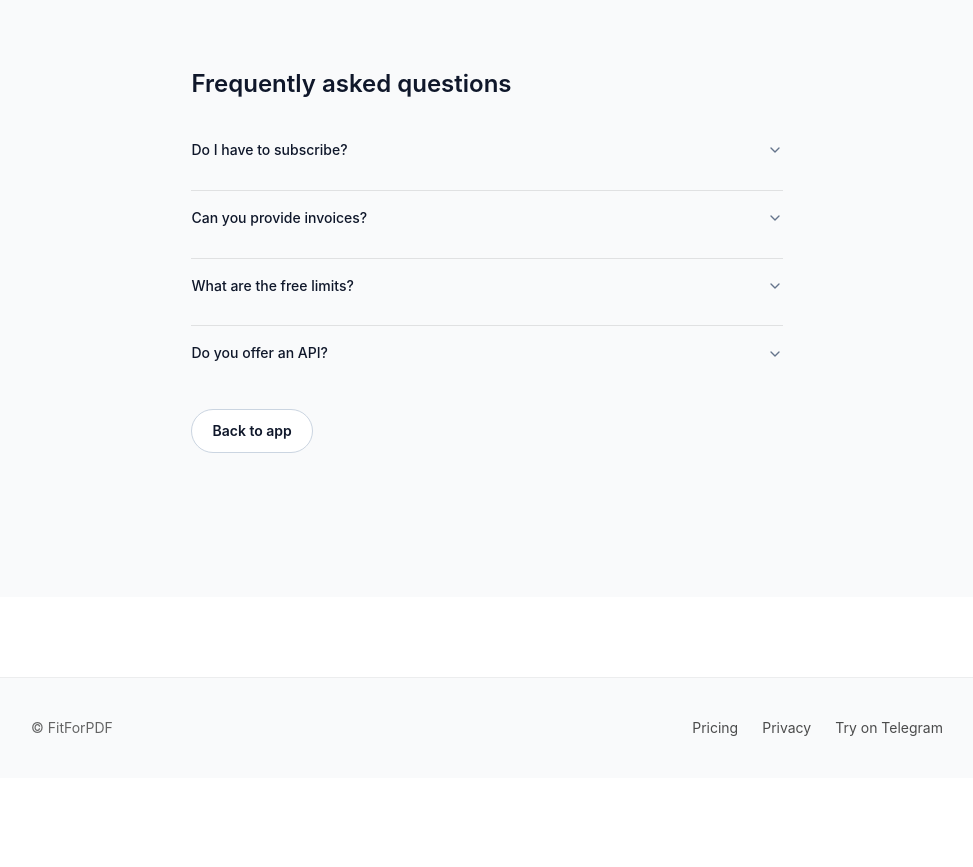
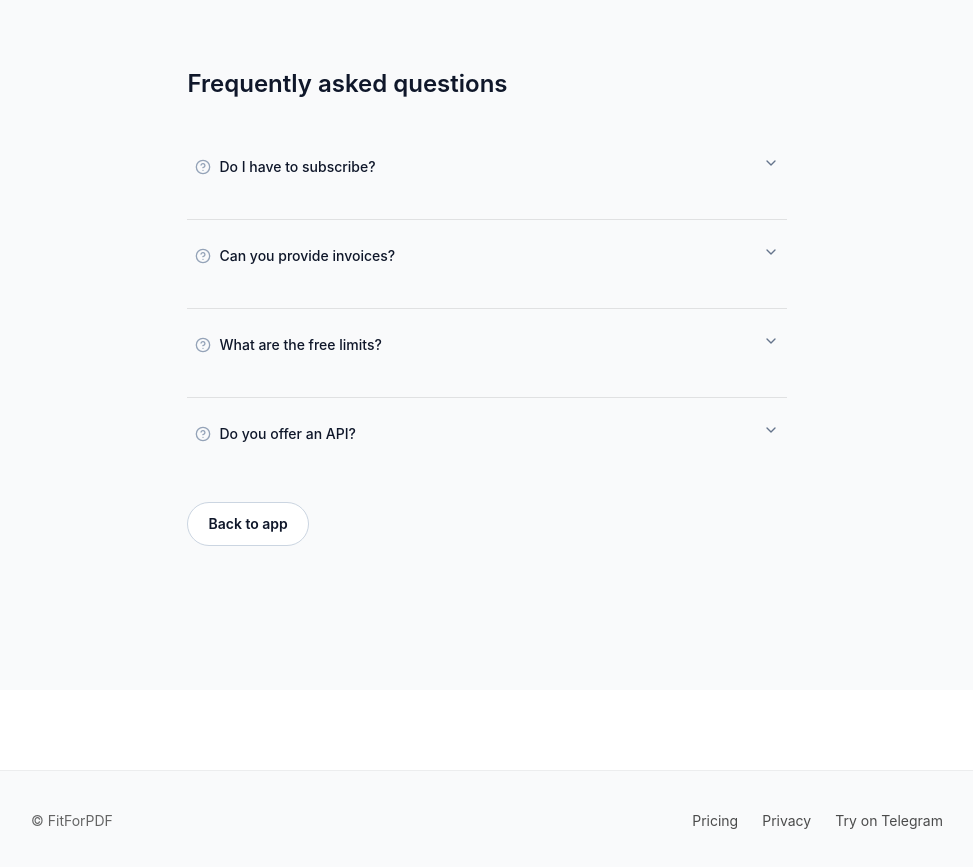
Before and after one commit to Togetheart/fitforpdf-frontend, a Next.js app: page /pricing in a window 1280 px wide. Shown: the part 2020-2887 px from the top of the page, without its empty margins (153-1126 px from the left). Before the commit the page ends 2798 px from the top, so only its background shows below. Built offline with nearby package versions, Linux system fonts and the light colour scheme.

Commit message:
feat(ui): premium FAQ accordion motion and icon polish

```diff
--- a/app/components/FaqAccordion.jsx
+++ b/app/components/FaqAccordion.jsx
@@ -1,7 +1,7 @@
 'use client';
 
 import React, { useEffect, useMemo, useState } from 'react';
-import { ChevronDown } from 'lucide-react';
+import { ChevronDown, CircleHelp } from 'lucide-react';
 
 function normalizeId(value) {
   return String(value || '').replace(/^#/, '').trim();
@@ -45,7 +45,7 @@ export default function FaqAccordion({
   return (
     <div className="mx-auto max-w-3xl">
       <h2 className="text-2xl font-semibold leading-tight">{title}</h2>
-      <div className="mt-6 space-y-0 divide-y divide-black/10" data-testid="faq-accordion">
+      <div className="mt-8 space-y-0 divide-y divide-black/10" data-testid="faq-accordion">
         {itemList.map((item) => {
           const isOpen = openId === item.id;
           const buttonId = `faq-q-${item.id}`;
@@ -59,21 +59,24 @@ export default function FaqAccordion({
                 aria-controls={panelId}
                 aria-expanded={isOpen}
                 onClick={() => setOpenId((current) => (current === item.id ? null : item.id))}
-                className="flex w-full items-center justify-between gap-4 text-left text-sm leading-relaxed font-medium text-slate-900"
+                className="group flex w-full items-start justify-between gap-4 rounded-xl px-2 py-2 text-left text-sm leading-relaxed font-medium text-slate-900 transition hover:bg-black/[0.02] focus-visible:outline-none focus-visible:ring-2 focus-visible:ring-slate-300/70 focus-visible:ring-offset-2"
               >
-                <span>{item.q}</span>
+                <span className="flex min-h-6 items-center gap-2">
+                  <CircleHelp className="h-4 w-4 shrink-0 text-slate-400 transition-colors duration-200 group-hover:text-slate-600" />
+                  {item.q}
+                </span>
                 <ChevronDown
                   aria-hidden="true"
-                  className={`h-4 w-4 shrink-0 text-slate-500 transition-transform duration-200 ${isOpen ? 'rotate-180' : ''}`}
+                  className={`h-4 w-4 shrink-0 text-slate-500 transition-all duration-200 ${isOpen ? 'rotate-180' : ''}`}
                 />
               </button>
               <div
                 id={panelId}
                 role="region"
                 aria-labelledby={buttonId}
-                className={`grid transition-all duration-200 ease-out ${isOpen ? 'grid-rows-[1fr] opacity-100' : 'grid-rows-[0fr] opacity-0'}`}
+                className={`grid overflow-hidden transition-all duration-200 ease-out ${isOpen ? 'grid-rows-[1fr] opacity-100' : 'grid-rows-[0fr] opacity-0'}`}
               >
-                <p className="min-h-0 overflow-hidden pt-3 text-sm leading-relaxed text-slate-600">
+                <p className="min-h-0 overflow-hidden px-1 pb-1 pt-3 text-sm leading-relaxed text-slate-600">
                   {item.a}
                 </p>
               </div>
```
